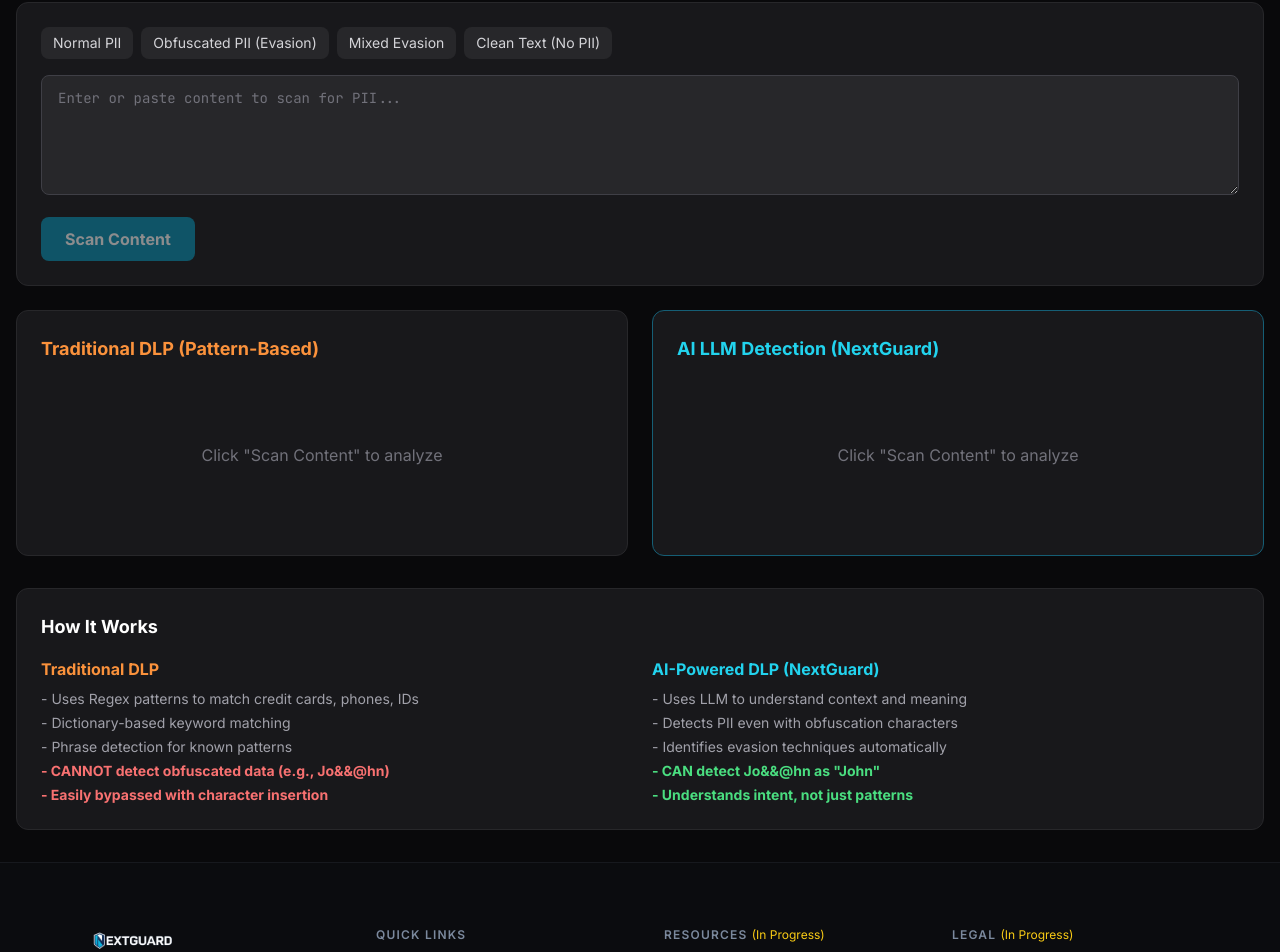
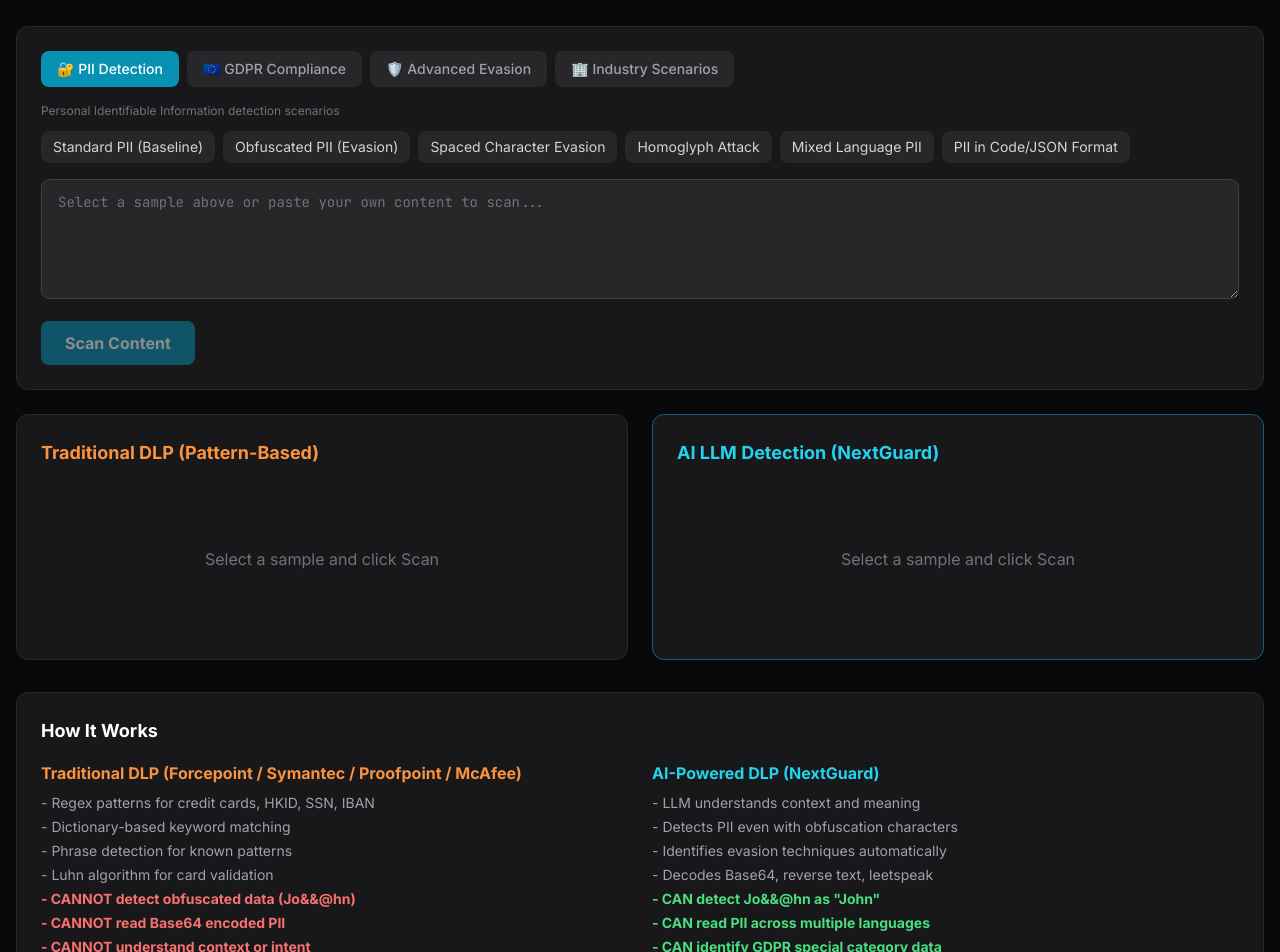
Before and after one commit to NextGuard-hk/nextguard-website, a Next.js app: page /ai-dlp-demo in a window 1280 px wide. Shown: the part 200-1152 px from the top of the page. Built offline with nearby package versions, Linux system fonts and the light colour scheme.

Commit message:
feat: add comprehensive PII & GDPR samples to AI DLP demo

```diff
--- a/app/ai-dlp-demo/page.tsx
+++ b/app/ai-dlp-demo/page.tsx
@@ -1,35 +1,64 @@
 'use client'
 import { useState } from 'react'
 
-const SAMPLES = [
-  { name: 'Normal PII', content: 'Customer: John Chan\nPhone: +852 6789 0000\nCredit Card: 5407 1234 5678 9012\nEmail: john.chan@example.com' },
-  { name: 'Obfuscated PII (Evasion)', content: 'Jo&&@hn Ch&&@an +85&&@2 678&&@9 0000 54&&@07 12&&@34 56&&@78 90&&@12' },
-  { name: 'Mixed Evasion', content: 'N-a-m-e: J*o*h*n C#h#a#n\nP.h.o" + "n.e: +8_5_2 6_7_8_9 0_0_0_0\nC.C: 5~4~0~7 1~2~3~4 5~6~7~8 9~0~1~2' },
-  { name: 'Clean Text (No PII)', content: 'The quarterly report shows revenue growth of 15% in APAC region.\nNew product launch scheduled for Q3.' },
+const SAMPLE_CATEGORIES = [
+  {
+    category: 'PII Detection',
+    icon: '\ud83d\udd10',
+    description: 'Personal Identifiable Information detection scenarios',
+    samples: [
+      { name: 'Standard PII (Baseline)', content: 'Customer Record:\nName: John Chan Wing Kei\nHKID: A123456(7)\nPhone: +852 6789 0000\nCredit Card: 5407 1234 5678 9012\nEmail: john.chan@example.com\nAddress: Flat 12A, Tower 3, Taikoo Shing, Hong Kong' },
+      { name: 'Obfuscated PII (Evasion)', content: 'Jo&&@hn Ch&&@an W&&@ing K&&@ei\nHK&&@ID: A1&&@23&&@456(7)\n+85&&@2 678&&@9 00&&@00\n54&&@07 12&&@34 56&&@78 90&&@12\njo&&@hn.ch&&@an@exa&&@mple.com' },
+      { name: 'Spaced Character Evasion', content: 'N a m e: J o h n  C h a n\nH K I D: A 1 2 3 4 5 6 (7)\nP h o n e: + 8 5 2  6 7 8 9  0 0 0 0\nC r e d i t  C a r d: 5 4 0 7  1 2 3 4  5 6 7 8  9 0 1 2' },
+      { name: 'Homoglyph Attack', content: 'Name: J\u043ehn Ch\u0430n (using Cyrillic o and a)\nHKID: \u0410123456(7) (Cyrillic A)\nPhone: +852 \u0431789 0000\nCC: 54O7 l234 5678 90l2 (O=zero, l=one)' },
+      { name: 'Mixed Language PII', content: '\u59d3\u540d: \u9673\u5927\u6587 (Chan Tai Man)\nHKID: B987654(3)\n\u96fb\u8a71: +852-9876-5432\n\u4fe1\u7528\u5361: 4532-8901-2345-6789\n\u5730\u5740: \u9999\u6e2f\u4e2d\u74b0\u7687\u540e\u5927\u9053\u4e2d18\u865f' },
+      { name: 'PII in Code/JSON Format', content: '{"user": {"firstName": "Wing", "lastName": "Chan", "id_number": "C234567(8)", "mobile": "85291234567", "payment": {"card": "4111111111111111", "exp": "12/27", "cvv": "123"}}}' },
+    ]
+  },
+  {
+    category: 'GDPR Compliance',
+    icon: '\ud83c\uddea\ud83c\uddfa',
+    description: 'EU General Data Protection Regulation scenarios',
+    samples: [
+      { name: 'EU Citizen Data (Standard)', content: 'GDPR Subject Data:\nName: Hans M\u00fcller\nNationality: German\nPassport: C01X00T47\nIBAN: DE89 3704 0044 0532 0130 00\nEmail: hans.mueller@beispiel.de\nDOB: 15/03/1985\nHealth: Type 2 Diabetes, prescribed Metformin 500mg' },
+      { name: 'GDPR Evasion (Obfuscated)', content: 'Ha&&@ns Mu&&@ller\nPassp&&@ort: C0&&@1X0&&@0T47\nIB&&@AN: DE&&@89 37&&@04 00&&@44 05&&@32 01&&@30 00\nDO&&@B: 15/0&&@3/19&&@85\nHea&&@lth: Ty&&@pe 2 Dia&&@betes' },
+      { name: 'Multi-Country GDPR PII', content: 'EU Customer Database Export:\n1. Marie Dubois (France) - SSN: 2 85 01 75 108 042 36 - IBAN: FR76 3000 6000 0112 3456 7890 189\n2. Giuseppe Rossi (Italy) - CF: RSSGPP85M15H501Z - IBAN: IT60 X054 2811 1010 0000 0123 456\n3. Ana Silva (Portugal) - NIF: 123456789 - IBAN: PT50 0002 0123 1234 5678 9015 4' },
+      { name: 'GDPR Special Category Data', content: 'Patient Transfer Note (Confidential):\nPatient: Sofia Andersen, DOB: 22/06/1990\nDanish CPR: 220690-1234\nDiagnosis: Bipolar Disorder Type II\nMedication: Lithium 900mg daily\nReligion: Muslim (dietary requirements noted)\nTrade Union: Member of 3F since 2015\nBiometric: Fingerprint ID enrolled for ward access' },
+      { name: 'GDPR Data in Spreadsheet Format', content: 'employee_id,full_name,email,national_id,salary_eur,health_condition\nEMP001,Klaus Weber,k.weber@firma.de,DE-1234567890,85000,Asthma\nEMP002,Elena Popov,e.popov@firma.de,BG-9901011234,62000,None\nEMP003,Pierre Martin,p.martin@firma.de,FR-185017510804236,91000,Hypertension' },
+    ]
+  },
+  {
+    category: 'Advanced Evasion',
+    icon: '\ud83d\udee1\ufe0f',
+    description: 'Techniques that bypass traditional Regex/Pattern DLP',
+    samples: [
+      { name: 'Base64 Encoded PII', content: 'Please process this customer record:\nData: Sm9obiBDaGFuLCBIS0lEOiBBMTIzNDU2KDcpLCBDQzogNTQwNy0xMjM0LTU2NzgtOTAxMg==\n(This is base64 encoded PII that pattern-based DLP cannot read)' },
+      { name: 'Reverse Text Evasion', content: 'Customer info (read backwards):\n2109-8765-4321-7045 :draC tiderC\n0000 9876 258+ :enohP\n)7(654321A :DIKH\nnaK gniW nahC nhoJ :emaN' },
+      { name: 'Leetspeak/Symbol Substitution', content: 'Cu5t0m3r: J0hn_Ch4n\nHK!D: @123456(7)\nPh0n3: +852.6789.0000\nCr3d!t_C4rd: five-four-zero-seven 1234 5678 9012\n3m4!l: john[dot]chan[at]example[dot]com' },
+      { name: 'Contextual PII (No Direct Pattern)', content: 'Meeting notes: Discussed the Wong account. The client born in the year of the dragon, 1988, March 15th. His government ID ends with the lucky number 8, full sequence A-one-two-three-four-five-six-eight. Prefers contact on his HK mobile starting with nine-one-two, then three-four-five-six-seven-eight-nine.' },
+      { name: 'Steganographic Text', content: 'The Joyful Orchestra Harmonized Naturally. Creating Harmonious Art Naturally.\nHis Kingdom Identity Document: Alpha 1 2 3 4 5 6 (7)\nPlease Have One Nice Experience: +Eight Five Two, 6789-0000\nCool Card: 5407_1234_5678_9012\n(First letters of first sentence spell JOHN CHAN)' },
+      { name: 'Multilingual Evasion', content: 'Kundendaten (\u5ba2\u6237\u6570\u636e):\nName/\u540d\u524d: \u30e8\u30cf\u30cd\u30b9 M\u00fcller (Johannes)\nReisepass/\u62a4\u7167: C01X00T47\nBankverbindung: D-E-8-9 3704 0044 0532 0130 00\nGesundheit/\u5065\u5eb7: \u7cd6\u5c3f\u75c5 (Diabetes mellitus Typ 2)' },
+    ]
+  },
+  {
+    category: 'Industry Scenarios',
+    icon: '\ud83c\udfe2',
+    description: 'Real-world DLP scenarios from financial, healthcare, HR',
+    samples: [
+      { name: 'Financial Data Leak', content: 'URGENT - Wire Transfer Details:\nBeneficiary: Chan Wing Kei Holdings Ltd\nAccount: 012-345-678901-234\nSWIFT: HSBCHKHH\nAmount: HKD 2,500,000\nPurpose: Q4 Dividend Payment\nAuthorized by: CFO James Wong (Staff ID: FIN-0042)\nApproval Code: WTX-2026-0228-HK' },
+      { name: 'Healthcare Record Leak', content: 'CONFIDENTIAL - Patient Discharge Summary\nPatient: WONG Siu Ming (M, 67)\nHKID: D876543(2)\nAdmission: 15-Feb-2026, Queen Mary Hospital\nDiagnosis: Acute Myocardial Infarction (STEMI)\nProcedure: PCI with DES to LAD\nMedications: Aspirin 80mg, Clopidogrel 75mg, Atorvastatin 40mg\nFollow-up: Cardiology OPD 2 weeks\nInsurance: Policy# AIA-HK-9988776' },
+      { name: 'HR Payroll Data', content: 'Monthly Payroll - February 2026 (RESTRICTED)\n\nEMP-101, Chan Tai Man, HKID: E567890(1), Basic: HKD 45,000, MPF: HKD 1,500, Net: HKD 43,500, HSBC 400-123456-001\nEMP-102, Wong Mei Ling, HKID: F234567(8), Basic: HKD 52,000, MPF: HKD 1,500, Net: HKD 50,500, BOC 012-987654-321\nEMP-103, Lee Ka Fai, HKID: G345678(9), Basic: HKD 38,000, MPF: HKD 1,500, Net: HKD 36,500, SCB 123-456789-012' },
+      { name: 'GenAI Prompt Leak', content: 'ChatGPT prompt from user:\n"Help me write a cover letter. My details: Li Wei, HKID H456789(0), I graduated from HKU in 2020. My phone is 852-6543-2100. I currently earn HKD 55,000/month at HSBC account 583-123456-838. My manager Mr. David Chen (HKID K789012(3)) can be contacted at david.chen@hsbc.com.hk"' },
+      { name: 'Clean Business Report', content: 'Q4 2025 Performance Summary:\nRevenue grew 15.3% YoY to HKD 127M driven by APAC expansion.\nNew enterprise clients: 23 (target: 20)\nCustomer retention: 94.2%\nR&D investment increased to 18% of revenue.\nHeadcount: 342 FTE across 5 offices.\nNo material compliance incidents reported.' },
+    ]
+  },
 ]
 
 // eslint-disable-next-line @typescript-eslint/no-explicit-any
 function ResultPanel({ title, result, loading, error, color }: { title: string; result: any; loading: boolean; error: string; color: string }) {
-  if (loading) return (
-    <div className="flex-1 min-w-0">
-      <h3 className={`text-lg font-bold mb-4 ${color}`}>{title}</h3>
-      <div className="flex items-center justify-center h-64">
-        <div className="text-zinc-400 animate-pulse">Analyzing...</div>
-      </div>
-    </div>
-  )
-  if (error) return (
-    <div className="flex-1 min-w-0">
-      <h3 className={`text-lg font-bold mb-4 ${color}`}>{title}</h3>
-      <div className="bg-red-900/30 border border-red-700 rounded-lg p-4 text-red-300">{error}</div>
-    </div>
-  )
-  if (!result) return (
-    <div className="flex-1 min-w-0">
-      <h3 className={`text-lg font-bold mb-4 ${color}`}>{title}</h3>
-      <div className="text-zinc-500 text-center py-16">Click &quot;Scan Content&quot; to analyze</div>
-    </div>
-  )
+  if (loading) return (<div className="flex-1 min-w-0"><h3 className={`text-lg font-bold mb-4 ${color}`}>{title}</h3><div className="flex items-center justify-center h-64"><div className="text-zinc-400 animate-pulse">Analyzing...</div></div></div>)
+  if (error) return (<div className="flex-1 min-w-0"><h3 className={`text-lg font-bold mb-4 ${color}`}>{title}</h3><div className="bg-red-900/30 border border-red-700 rounded-lg p-4 text-red-300">{error}</div></div>)
+  if (!result) return (<div className="flex-1 min-w-0"><h3 className={`text-lg font-bold mb-4 ${color}`}>{title}</h3><div className="text-zinc-500 text-center py-16">Select a sample and click Scan</div></div>)
   const isTraditional = title.includes('Traditional')
   return (
     <div className="flex-1 min-w-0">
@@ -41,41 +70,20 @@ function ResultPanel({ title, result, loading, error, color }: { title: string;
         </div>
         {result.method && <div className="text-xs text-zinc-400 mb-2">Method: {result.method}</div>}
         {!isTraditional && result.risk_level && <div className="text-sm text-zinc-300 mb-1">Risk Level: <span className={`font-bold ${result.risk_level === 'critical' ? 'text-red-400' : result.risk_level === 'high' ? 'text-orange-400' : 'text-yellow-400'}`}>{result.risk_level?.toUpperCase()}</span></div>}
-        {!isTraditional && result.evasion_detected && <div className="text-sm text-orange-400 font-bold mb-1">\u26A0\uFE0F Evasion Technique Detected!</div>}
+        {!isTraditional && result.evasion_detected && <div className="text-sm text-orange-400 font-bold mb-1">Evasion Technique Detected!</div>}
         {!isTraditional && result.summary && <div className="text-sm text-zinc-300 mt-2">{result.summary}</div>}
-        {isTraditional && !result.detected && <div className="text-sm text-zinc-300 mt-2">No pattern matches found. Content appears clean.</div>}
+        {isTraditional && !result.detected && <div className="text-sm text-zinc-300 mt-2">No pattern matches found.</div>}
         {isTraditional && result.totalMatches !== undefined && <div className="text-sm text-zinc-300">Total Matches: {result.totalMatches}</div>}
       </div>
-      {result.findings && result.findings.length > 0 && (
-        <div className="space-y-2">
-          <div className="text-sm font-bold text-zinc-300 mb-2">Findings ({result.findings.length}):</div>
-          {result.findings.map((f: any, i: number) => (
-            <div key={i} className="bg-zinc-800/50 border border-zinc-700 rounded-lg p-3">
-              {isTraditional ? (
-                <>
-                  <div className="flex items-center justify-between mb-1">
-                    <span className="text-sm font-bold text-cyan-400">{f.rule}</span>
-                    <span className={`text-xs px-2 py-0.5 rounded font-bold ${f.action === 'BLOCK' ? 'bg-red-600 text-white' : f.action === 'QUARANTINE' ? 'bg-orange-600 text-white' : 'bg-yellow-600 text-black'}`}>{f.action}</span>
-                  </div>
-                  <div className="text-xs text-zinc-400">Type: {f.type}</div>
-                  <div className="text-xs text-zinc-300 mt-1">Matches: {f.matches?.join(', ')}</div>
-                </>
-              ) : (
-                <>
-                  <div className="flex items-center justify-between mb-1">
-                    <span className="text-sm font-bold text-cyan-400">{f.type}</span>
-                    <span className={`text-xs px-2 py-0.5 rounded font-bold ${f.action === 'BLOCK' ? 'bg-red-600 text-white' : f.action === 'QUARANTINE' ? 'bg-orange-600 text-white' : 'bg-yellow-600 text-black'}`}>{f.action}</span>
-                  </div>
+      {result.findings && result.findings.length > 0 && (<div className="space-y-2"><div className="text-sm font-bold text-zinc-300 mb-2">Findings ({result.findings.length}):</div>
+          {result.findings.map((f: any, i: number) => (<div key={i} className="bg-zinc-800/50 border border-zinc-700 rounded-lg p-3">
+              {isTraditional ? (<><div className="flex items-center justify-between mb-1"><span className="text-sm font-bold text-cyan-400">{f.rule}</span><span className={`text-xs px-2 py-0.5 rounded font-bold ${f.action === 'BLOCK' ? 'bg-red-600 text-white' : 'bg-yellow-600 text-black'}`}>{f.action}</span></div><div className="text-xs text-zinc-400">Type: {f.type}</div><div className="text-xs text-zinc-300 mt-1">Matches: {f.matches?.join(', ')}</div></>
+              ) : (<><div className="flex items-center justify-between mb-1"><span className="text-sm font-bold text-cyan-400">{f.type}</span><span className={`text-xs px-2 py-0.5 rounded font-bold ${f.action === 'BLOCK' ? 'bg-red-600 text-white' : 'bg-yellow-600 text-black'}`}>{f.action}</span></div>
                   {f.original_text && <div className="text-xs text-zinc-400">Found: <code className="bg-zinc-900 px-1 rounded">{f.original_text}</code></div>}
                   {f.decoded_value && <div className="text-xs text-green-400 mt-1">Decoded: <code className="bg-zinc-900 px-1 rounded font-bold">{f.decoded_value}</code></div>}
                   {f.confidence !== undefined && <div className="text-xs text-zinc-400 mt-1">Confidence: {f.confidence}%</div>}
-                  {f.evasion_technique && f.evasion_technique !== 'none' && <div className="text-xs text-orange-400 mt-1">Evasion: {f.evasion_technique}</div>}
-                </>
-              )}
-            </div>
-          ))}
-        </div>
-      )}
+                  {f.evasion_technique && f.evasion_technique !== 'none' && <div className="text-xs text-orange-400 mt-1">Evasion: {f.evasion_technique}</div>}</>)}
+            </div>))}</div>)}
     </div>
   )
 }
@@ -88,7 +96,8 @@ export default function AIDLPDemo() {
   const [aiLoading, setAiLoading] = useState(false)
   const [tradError, setTradError] = useState('')
   const [aiError, setAiError] = useState('')
-
+  const [activeCategory, setActiveCategory] = useState(0)
+  const [selectedSample, setSelectedSample] = useState('')
   async function runScan() {
     if (!content.trim()) return
     setTradResult(null); setAiResult(null)
@@ -105,22 +114,23 @@ export default function AIDLPDemo() {
       setAiResult(d2)
     } catch (e: any) { setAiError(e.message) } finally { setAiLoading(false) }
   }
-
   return (
     <div className="min-h-screen bg-zinc-950 text-white">
       <div className="max-w-7xl mx-auto px-4 py-8">
         <div className="text-center mb-8">
           <span className="inline-block bg-cyan-900/50 text-cyan-400 text-xs font-bold px-3 py-1 rounded-full mb-4">AI DLP Demo</span>
           <h1 className="text-3xl md:text-4xl font-bold mb-2">Traditional DLP vs AI-Powered DLP</h1>
-          <p className="text-zinc-400 max-w-2xl mx-auto">See how traditional pattern-based DLP fails to detect obfuscated PII, while AI LLM detection identifies evasion attempts</p>
+          <p className="text-zinc-400 max-w-3xl mx-auto">Compare pattern-based DLP (Forcepoint / Symantec / Proofpoint / McAfee style) against NextGuard AI LLM detection. Traditional DLP uses Regex, Dictionary, and Phrase matching. AI DLP understands context, detects evasion techniques, and identifies obfuscated PII &amp; GDPR data.</p>
         </div>
         <div className="bg-zinc-900 border border-zinc-800 rounded-xl p-6 mb-6">
           <div className="flex flex-wrap gap-2 mb-4">
-            {SAMPLES.map((s, i) => (
-              <button key={i} onClick={() => setContent(s.content)} className="bg-zinc-800 hover:bg-zinc-700 text-zinc-300 px-3 py-1.5 rounded-lg text-sm transition-colors">{s.name}</button>
-            ))}
+            {SAMPLE_CATEGORIES.map((cat, ci) => (<button key={ci} onClick={() => setActiveCategory(ci)} className={`px-4 py-2 rounded-lg text-sm font-medium transition-colors ${activeCategory === ci ? 'bg-cyan-600 text-white' : 'bg-zinc-800 text-zinc-400 hover:text-white'}`}>{cat.icon} {cat.category}</button>))}
           </div>
-          <textarea value={content} onChange={e => setContent(e.target.value)} className="w-full bg-zinc-800 border border-zinc-700 rounded-lg px-4 py-3 text-white placeholder:text-zinc-500 focus:border-cyan-500 focus:outline-none font-mono text-sm min-h-[120px] mb-4" placeholder="Enter or paste content to scan for PII..." />
+          <p className="text-xs text-zinc-500 mb-3">{SAMPLE_CATEGORIES[activeCategory].description}</p>
+          <div className="flex flex-wrap gap-2 mb-4">
+            {SAMPLE_CATEGORIES[activeCategory].samples.map((s, si) => (<button key={si} onClick={() => { setContent(s.content); setSelectedSample(s.name); setTradResult(null); setAiResult(null) }} className={`px-3 py-1.5 rounded-lg text-sm transition-colors ${selectedSample === s.name ? 'bg-cyan-700 text-white ring-2 ring-cyan-400' : 'bg-zinc-800 hover:bg-zinc-700 text-zinc-300'}`}>{s.name}</button>))}
+          </div>
+          <textarea value={content} onChange={e => setContent(e.target.value)} className="w-full bg-zinc-800 border border-zinc-700 rounded-lg px-4 py-3 text-white placeholder:text-zinc-500 focus:border-cyan-500 focus:outline-none font-mono text-sm min-h-[120px] mb-4" placeholder="Select a sample above or paste your own content to scan..." />
           <button onClick={runScan} disabled={!content.trim() || tradLoading || aiLoading} className="bg-cyan-600 hover:bg-cyan-500 disabled:opacity-50 text-white px-6 py-2.5 rounded-lg font-bold transition-colors">{tradLoading || aiLoading ? 'Scanning...' : 'Scan Content'}</button>
         </div>
         <div className="grid grid-cols-1 lg:grid-cols-2 gap-6">
@@ -135,22 +145,28 @@ export default function AIDLPDemo() {
           <h3 className="text-lg font-bold text-white mb-4">How It Works</h3>
           <div className="grid grid-cols-1 md:grid-cols-2 gap-6">
             <div>
-              <h4 className="text-orange-400 font-bold mb-2">Traditional DLP</h4>
+              <h4 className="text-orange-400 font-bold mb-2">Traditional DLP (Forcepoint / Symantec / Proofpoint / McAfee)</h4>
               <ul className="text-sm text-zinc-400 space-y-1">
-                <li>- Uses Regex patterns to match credit cards, phones, IDs</li>
+                <li>- Regex patterns for credit cards, HKID, SSN, IBAN</li>
                 <li>- Dictionary-based keyword matching</li>
                 <li>- Phrase detection for known patterns</li>
-                <li className="text-red-400 font-bold">- CANNOT detect obfuscated data (e.g., Jo&&@hn)</li>
+                <li>- Luhn algorithm for card validation</li>
+                <li className="text-red-400 font-bold">- CANNOT detect obfuscated data (Jo&amp;&amp;@hn)</li>
+                <li className="text-red-400 font-bold">- CANNOT read Base64 encoded PII</li>
+                <li className="text-red-400 font-bold">- CANNOT understand context or intent</li>
                 <li className="text-red-400 font-bold">- Easily bypassed with character insertion</li>
               </ul>
             </div>
             <div>
               <h4 className="text-cyan-400 font-bold mb-2">AI-Powered DLP (NextGuard)</h4>
               <ul className="text-sm text-zinc-400 space-y-1">
-                <li>- Uses LLM to understand context and meaning</li>
+                <li>- LLM understands context and meaning</li>
                 <li>- Detects PII even with obfuscation characters</li>
                 <li>- Identifies evasion techniques automatically</li>
-                <li className="text-green-400 font-bold">- CAN detect Jo&&@hn as &quot;John&quot;</li>
+                <li>- Decodes Base64, reverse text, leetspeak</li>
+                <li className="text-green-400 font-bold">- CAN detect Jo&amp;&amp;@hn as &quot;John&quot;</li>
+                <li className="text-green-400 font-bold">- CAN read PII across multiple languages</li>
+                <li className="text-green-400 font-bold">- CAN identify GDPR special category data</li>
                 <li className="text-green-400 font-bold">- Understands intent, not just patterns</li>
               </ul>
             </div>
```
